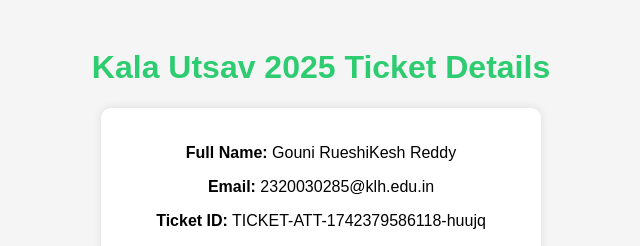
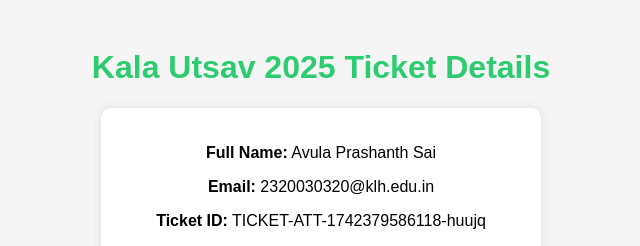
Before and after one commit to deepika-91/persona, a plain HTML site: page index.html in a window 1280 px wide. Shown: the top 246 px of the page, 319-959 px from the left. Drawn offline with Linux system fonts and the light colour scheme.

Commit message:
Update index.html

```diff
--- a/index.html
+++ b/index.html
@@ -38,12 +38,12 @@
     <div class="ticket-container">
         <p class="ticket-info">
             <strong>Full Name:</strong>
-            Gouni RueshiKesh Reddy
+            Avula Prashanth Sai
         </p>
 
         <p class="ticket-info">
             <strong>Email:</strong>
-            2320030285@klh.edu.in
+            2320030320@klh.edu.in
         </p>
 
         <p class="ticket-info">
```
